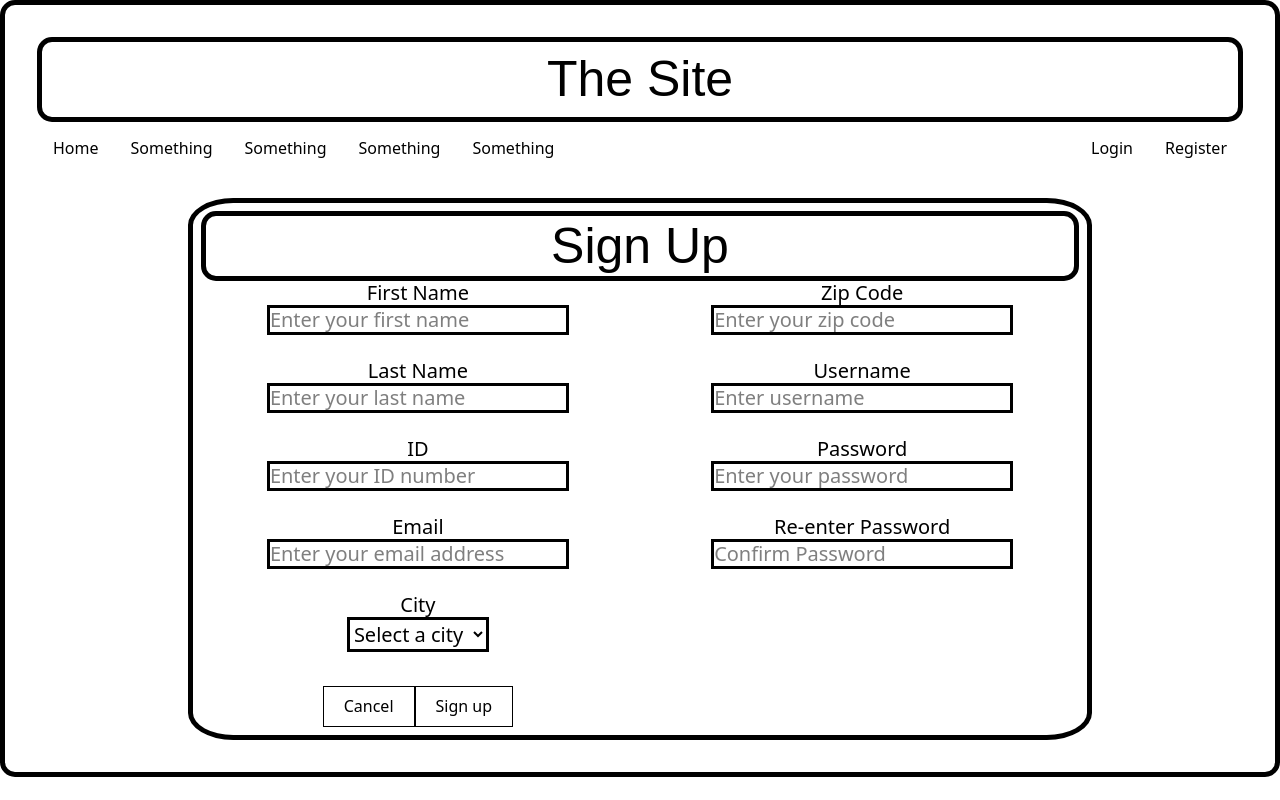
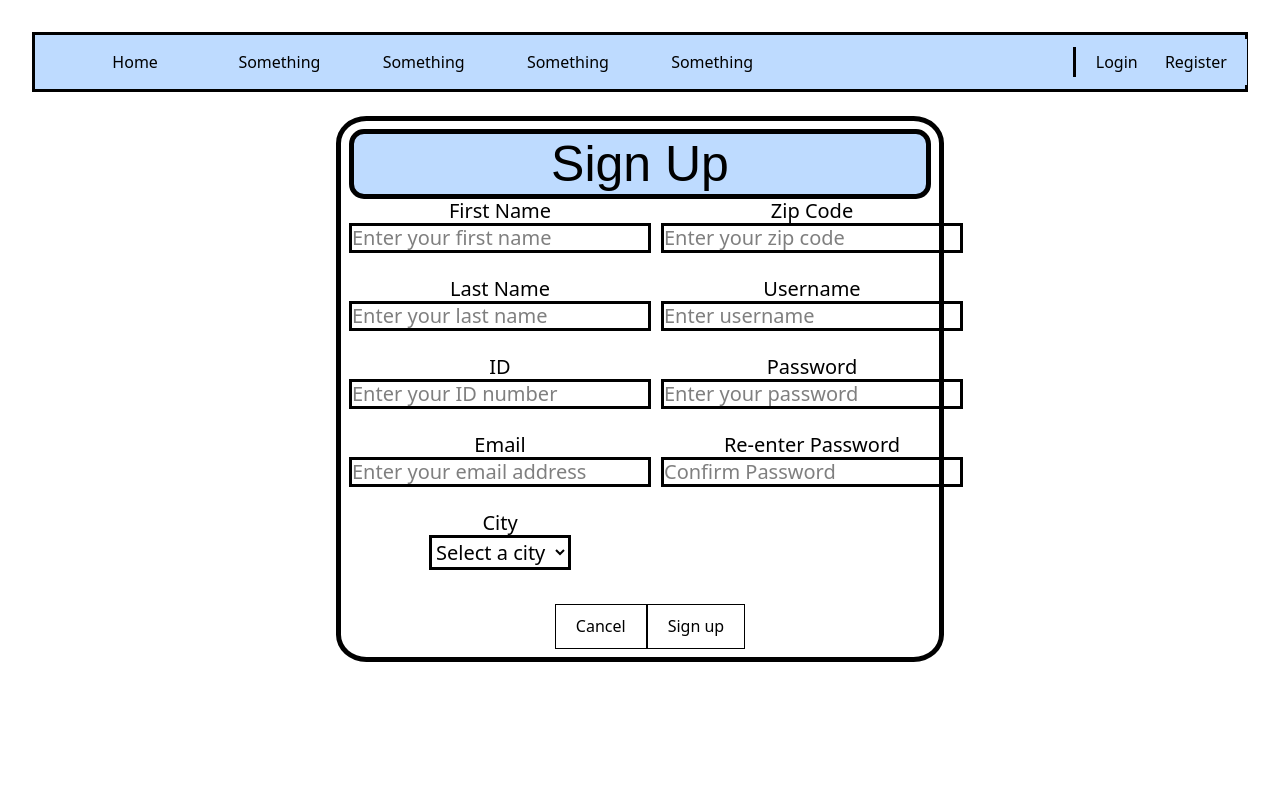
Before and after one commit to keloggzzz/MiniProject, a React (Vite) app: page /Register in a window 1280 px wide. Built offline with nearby package versions, Linux system fonts and the light colour scheme.

Commit message:
Login/Logout/Register meets requirements. Working on home

```diff
--- a/src/App.css
+++ b/src/App.css
@@ -5,11 +5,8 @@
   text-align: center;
 }
 body{
-  background-color: var(--color-rose-800);
-  border-color: var(--color-gray-950);
-  border-style: solid;
-  border-radius: 15px;
-  border-width: 5px;
+  background-color: var(--color-blue-50);
+
 
 
 }
@@ -25,21 +22,22 @@ h1{
   border-color: var(--color-gray-950);
   border-width: 5px;
   border-radius: 15px;
-  background-color: var(--color-rose-900);
+  background-color: var(--color-blue-200);
 }
 
 h4{font-size: 12px;}
 
-Div{
-  background-color: var(--color-rose-800);
-}
+
 
 ul {
   list-style-type: none;
   margin: 0;
   padding: 0;
   overflow: hidden;
-  background-color: var(--color-gray-800);
+  background-color: var(--color-blue-200);
+  border-color: var(--color-gray-800);
+  border-width: 2px;
+  width: 100vw;
 }
 
 .pushRight {
@@ -47,33 +45,36 @@ ul {
 }
 
 li {
+  color: var(--color-gray-800);
   float:left; /*aligns list horizontally to the left*/
 }
 
-li a { /*styling for each link*/
-  display: block;
-  color: var(--color-gray-50);
+div a { /*styling for each link*/
+  background-color: var(--color-blue-200);
+  color: var(--color-gray-800);
   text-align: center;
-  padding: 14px 16px;
+  padding: 12px 20px;
   text-decoration: none;
 }
 
-/* Change the link color to #111 (black) on hover */
-li a:hover {
-  background-color: var(--color-gray-950);
+/* Change the link block to black on hover */
+div a:hover {
+  background-color: var(--color-blue-300);
 }
+
 
 .loginDiv{
   margin-left: auto;
   margin-right: auto;
   font-size: 20px;
+  background-color: var(--color-blue-200);
   border-color: black;
   border-style:solid;
   border-width: 5px;
   border-radius: 5%;
   padding:10px;
   height: auto;
-  width: 50%;
+  width: 30%;
   float: center;
 }
 
@@ -87,13 +88,15 @@ li a:hover {
   border-radius: 5%;
   padding:8px;
   height: auto;
-  width: 75%;
+  width: 50%;
   float: center;
 }
 
 .regButtonDiv{
+  position: relative;
+  bottom: 0;
+  left: 150px;
 
-  /*centerButtons??*/
 }
 
 .grid-form {
@@ -115,7 +118,7 @@ li a:hover {
   border-width: 1px;
   border-color: var(--color-gray-950);
   color: var(--color-gray-50);
-  padding: 10px 20px;
+  padding: 12px 20px;
   text-align: center;
   text-decoration: none;
   display: inline-block;
--- a/src/App.jsx
+++ b/src/App.jsx
@@ -12,19 +12,16 @@ export const DataContext=createContext("");
 
 
 export default function App() {
-  const [logStatus,setLogStatus]=useState(0);
   //Making login status global
   var login=0;
    if(sessionStorage.getItem("logged") != null){
      login=sessionStorage.getItem("logged")
    }
+   const [logStatus,setLogStatus]=useState(login);
 
   return (
     <>
     <DataContext.Provider value={{logStatus:logStatus, setLogStatus:setLogStatus}}>
-    <h1>
-    The Site
-    </h1>
     <div>
     <NavBar />
     <br></br>
--- a/src/Components/Home.jsx
+++ b/src/Components/Home.jsx
@@ -1,9 +1,18 @@
+import {DataContext} from "../App";
+import {items} from "../Model/items.json"
 export default function Home(){
+
+
+
 return(
 
     <div>
     <h2> I am home!</h2>
     <br></br>
+
+    <div className='grid grid-cols-2 bg-blue-200 px-7 py-3 border-3 border-black items-center'>
+        <div>I am something!</div>
+    </div>
 
     <h4>Blah Blah Blah</h4>
     <br></br>
--- a/src/Components/Login.jsx
+++ b/src/Components/Login.jsx
@@ -7,15 +7,15 @@ export default function Login(){
 const [uname,setUname]=useState("");
 const [pwd, setPwd]=useState("");
 const[loginSt,setLogin]=useState((sessionStorage.getItem("logged")!=null?sessionStorage.getItem("logged"):0));
-const {setLogStatus} = useContext(DataContext);
+
 
 function check(){
     if(uname.trim()==="" || pwd.trim() === ""){
             alert("Please fill out both fields.");
 
-    }else if(uname.trim()==="user1"  && pwd.trim() === "test"){
+    }if(uname.trim()==="user1"  && pwd.trim() === "test"){
+    sessionStorage.setItem("logged",1); //shared in session rather than component. It is "global"
     setLogin(1);
-    sessionStorage.setItem("logged",1); //shared in session rather than component. It is "global"
 
     }else{
     alert("Invalid credentials");
@@ -23,8 +23,9 @@ function check(){
 }
 
 function logout(){
+  sessionStorage.setItem("logged", 0);
   setLogin(0);
-  sessionStorage.setItem("logged", 0);
+
 }
 
 var login=<div className="loginDiv">
@@ -42,9 +43,8 @@ var login=<div className="loginDiv">
 
 
 var logoutUser=<div>
-You are logged in.
+You are logged in!
 <br></br>
-<input className="button" type="button" value="Logout?" onClick={logout}/>
 </div>
   return(
 
--- a/src/Components/NavBar.jsx
+++ b/src/Components/NavBar.jsx
@@ -2,35 +2,34 @@ import { useState, useContext } from "react";
 import { DataContext } from "../App";
 
 export default function NavBar(){
-  const { logStatus, setLogStatus } = useContext(DataContext);  // Access global login state
+  const{logStatus,setLogStatus} = useContext(DataContext);  // Access global login state
 
-  const handleLogout = () => {
-    setLogStatus(false);
+  const updateLogout = () => {
     sessionStorage.setItem("logged", "0"); // Update sessionStorage on logout
+    setLogStatus(0);
   };
 
+  var loggedIn=<div>
+      <button className="block px-5 py-1 bg-red-500 text-black rounded" onClick={updateLogout}>Logout</button>
+    </div>
+
+  var loggedOut=<div className="grid grid-cols-2 border-3">
+      <div><a href="/Login">Login</a></div>
+      <div><a href="/Register">Register</a></div>
+  </div>
+
+
   return(
-    <div>
-    <ul>
-      <li><a href="/Home">Home</a></li>
-       <li><a href="/Something">Something</a></li>
-       <li><a href="/Something">Something</a></li>
-       <li><a href="/Something">Something</a></li>
-       <li><a href="/Something">Something</a></li>
+      <div className='grid grid-cols-8 bg-blue-200 px-7 py-3 border-3 border-black items-center'>
+        <div><a href="/Home">Home</a></div>
+        <div><a href="/Something">Something</a></div>
 
-       {logStatus?(
-         <li className="pushRight">
-          <button onClick={handleLogout}> Logout</button>
-        </li>
-       ) : (
-        <>
-          <li className="pushRight"><a href="/Register">Register</a></li>
-          <li className="pushRight"><a href="/Login">Login</a></li>
-        </>
-       )}
-
-    </ul>
-
+        <div><a href="/Something">Something</a></div>
+        <div><a href="/Something">Something</a></div>
+        <div><a href="/Something">Something</a></div>
+        <div></div>
+        <div></div>
+        <div>{Number(logStatus)===1?loggedIn:loggedOut}</div>
     </div>
   );
 }
--- a/src/Components/Register.jsx
+++ b/src/Components/Register.jsx
@@ -2,7 +2,7 @@ import { useState, useContext } from "react";
 import { DataContext } from "../App";
 
 export default function Register() {
-    const { setLogStatus } = useContext(DataContext);
+    const{logStatus,setLogStatus} = useContext(DataContext);  // Access global login state
 
     const [fName, setfName] = useState("");
     const [lName, setlName] = useState("");
@@ -18,22 +18,72 @@ export default function Register() {
 
 
 
+
     function validate(){
-        if (!fName || !lName || !id || !email || !city || !zip || !uName || !pwd || !confirmPwd) {
-            alert("Please fill out all fields."); //Checks that all fields are filled
+        // FName and lName must ust not contain numbers
+        let nameRegex = /^[A-Za-z]+$/;
+        if (!nameRegex.test(fName)) {
+                alert("First Name must not contain numbers.");
                 return false;
         }
-    if (pwd !== confirmPwd) {
-        alert("Passwords do not match."); //Checks that passwords match
+        if (!nameRegex.test(lName)) {
+                alert("Last Name must not contain numbers.");
                 return false;
         }
-    else
+
+        // ID must be numeric
+        if (isNaN(id) || id === "") {
+            alert("ID must be numeric.");
+            return false;
+        }
+
+        // Email must be in form zzzz@zzzz.com
+        let emailRegex = /^[^\s@]+@[^\s@]+\.[^\s@]+$/;
+            if (!emailRegex.test(email)) {
+                alert("Email must contain both @ and . symbols.");
+                return false;
+        }
+
+        // Zip must be numeric
+        if (isNaN(zip) || zip === "") {
+                alert("Zip Code must be numeric.");
+                return false;
+        }
+
+        // Username must not contain spaces and should not start with a number or special character
+        const userNameRegex = /^[a-zA-Z][a-zA-Z0-9]*$/;
+                if (!userNameRegex.test(uName)) {
+                alert("Username must not contain spaces and cannot start with a number or special character.");
+                return false;
+        }
+
+        // Password must at least 10 characters long, with at least one uppercase, one lowercase, and one digit
+        const passwordRegex = /^(?=.*[a-z])(?=.*[A-Z])(?=.*\d)[A-Za-z\d]{10,}$/;
+                if (!passwordRegex.test(pwd)) {
+                alert("Password must be at least 10 characters long and contain at least one uppercase letter, one lowercase letter, and one digit.");
+        return false;
+        }
+
+        //Confirm password, must match password
+        if (pwd !== confirmPwd) {
+            alert("Passwords do not match.");
+        return false;
+        }
+
+        // Check that all fields are filled
+    if (!fName || !lName || !id || !email || !city || !zip || !uName || !pwd || !confirmPwd) {
+        alert("Please fill out all fields."); // Shows an alert if any field is empty
+        return false;
+    }
+
 return true;
     }
 
     function submit(){
         if(validate()){
             setIsRegistered(true); //successfully registered
+            sessionStorage.setItem("logged", 1);
+            setLogStatus(1);
             alert(`Registration successful!\n
                 Name: ${fName} ${lName}
                 Username: ${uName}
@@ -44,19 +94,16 @@ export default function Register() {
     }
 
 
-
-    return (
-        <div className="regDiv">
-        {isRegistered ? ( //Check if the user is registered
+var regConfirmation=<div className="regDiv">
     <div>
         <h2>Registration Successful! </h2>
         <br></br>
         <p>Welcome to The Site, {uName}!</p>
 
     </div>
+</div>
 
-        ) : (
-            <div>
+var regForm=<div className="regDiv">
     <h1>Sign Up</h1>
     <form action="" method="post">
     <div className="grid-form">
@@ -123,8 +170,9 @@ export default function Register() {
     </div>
     </form>
 </div>
-        )}
-    </div>
+
+
+    return(<div>{isRegistered?regConfirmation:regForm}</div>
 
     );
 }
--- /dev/null
+++ b/src/Model/items.json
@@ -0,0 +1,30 @@
+{
+"items":[
+    {
+        "id": 1,
+        "Name": "Item 1",
+        "Description": "A super awesome item"
+    },
+
+    {
+        "id": 2,
+        "Name": "Item 2",
+        "Description": "A super cool item"
+    },
+    {
+        "id": 3,
+        "Name": "Item 3",
+        "Description": "A fantabulous item"
+    },
+    {
+        "id": 4,
+        "Name": "Item 4",
+        "Description": "An illustrious item"
+    },
+    {
+        "id": 5,
+        "Name": "Item 5",
+        "Description": "An exclusive super duper item"
+    }
+  ]
+}
```
Also changed, not shown: src/formData.json (deleted). Lines whose indentation alone changed are shown as unchanged.
